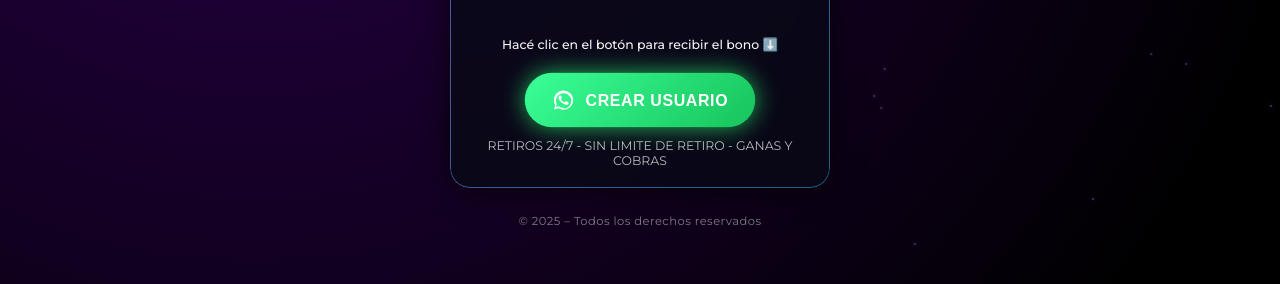
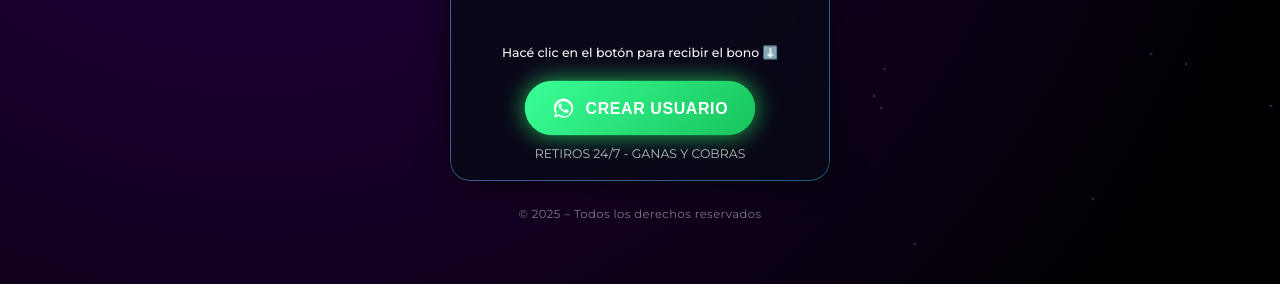
Before and after one commit to insomniananci-oss/PULZE-INSOMNIA, a website: page public/puente.html in a window 1280 px wide. Shown: the part 516-800 px from the top of the page. Drawn offline with Linux system fonts and the light colour scheme.

Commit message:
Update puente.html

```diff
--- a/public/puente.html
+++ b/public/puente.html
@@ -266,7 +266,7 @@
         </button>
 
         <p class="helper">
-          RETIROS 24/7 - SIN LIMITE DE RETIRO - GANAS Y COBRAS
+          RETIROS 24/7 - GANAS Y COBRAS
         </p>
 
       </div>
```
